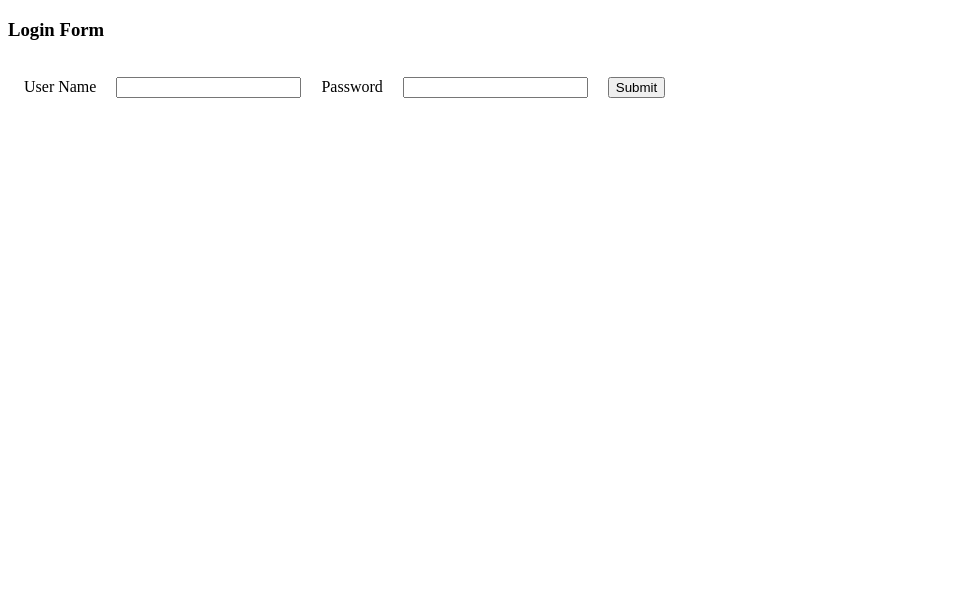
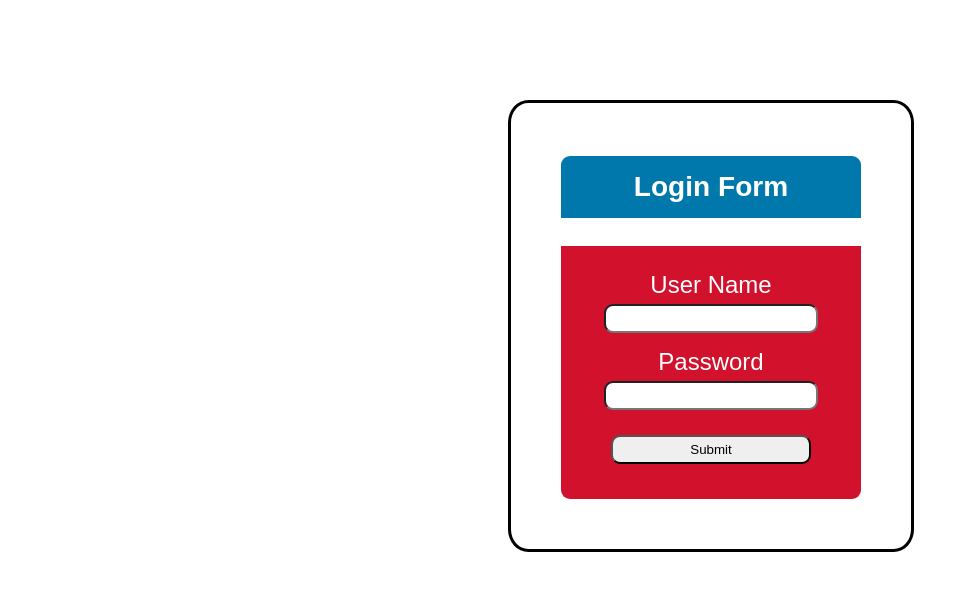
Before and after one commit to VikramAnkathi/TemperatureLogs, a FastAPI app: page /login/ in a window 1280 px wide. Shown: the top 591 px of the page, without its empty margins (0-968 px from the left). Run offline with FastAPI, Linux system fonts and the light colour scheme.

Commit message:
login ui changes

```diff
--- a/app/main.py
+++ b/app/main.py
@@ -1,9 +1,12 @@
 from fastapi import FastAPI, Form, Request
 from fastapi.responses import RedirectResponse, HTMLResponse
 from fastapi.templating import Jinja2Templates
+from fastapi.staticfiles import StaticFiles
 import uvicorn, csv
 
 app = FastAPI()
+
+app.mount("/static", StaticFiles(directory="static"), name="static")
 
 template = Jinja2Templates(directory="templates")
 
--- /dev/null
+++ b/app/static/style.css
@@ -0,0 +1,44 @@
+label {
+    display: block;
+    padding: 10px 10px 0 10px;
+}
+input {
+    width: 200px;
+    border-radius: 9px;
+    padding: 5px;
+    margin: 5px;
+}
+
+#subbutton {
+    margin: 15px;
+}
+
+.flex-container {
+    font-size: x-large;
+    font-family: Arial, Helvetica, sans-serif;
+    width: 300px;
+    flex-direction: column;
+    margin-left: 500px;
+    margin-top: 100px;
+    border: solid black;
+    border-radius: 5%;
+    padding: 25px 50px 50px 50px;
+}
+
+#loginhead {
+    padding: 15px;
+    text-align: center;
+    color: white;
+    background-color: #0078AC;
+    border-top-right-radius: 9px;
+    border-top-left-radius: 9px;
+}
+
+#loginbody {
+    padding: 15px;
+    text-align: center;
+    color: white;
+    background-color: #D2112C;
+    border-bottom-right-radius: 9px;
+    border-bottom-left-radius: 9px;
+}
--- a/app/templates/login.html
+++ b/app/templates/login.html
@@ -6,19 +6,30 @@
   <meta name="viewport" content="width=device-width,initial-scale=1" />
   <meta name="description" content="" />
   <link rel="icon" href="favicon.png">
+  <link rel="stylesheet" href="{{ url_for('static', path='style.css') }}">
 </head>
 <body>
-    <h3>Login Form</h3>
     {% if error_message %}
         <p>Username or password incorrect</p>
     {% endif %}
     <div>
-      <form action="/login/" method="POST">
+      <form action="/login/" method="POST" id="loginform" class="flex-container">
+        <div>
+          <h3 id="loginhead">Login Form</h3>
+        </div>
+        <div id="loginbody">
+          <div>
             <label for="name">User Name</label>
             <input type="text" id="name" name="name">
+          </div>
+          <div>
             <label for="password">Password</label>
             <input type="password" id="password" name="password">
+          </div>
+          <div id="subbutton">
             <input type="submit" value="Submit">
+          </div>
+        </div>
       </form>
     </div>
 </body>
```
Also changed, not shown: app/example.py (deleted, +0 -8 lines). Lines whose indentation alone changed are shown as unchanged.
